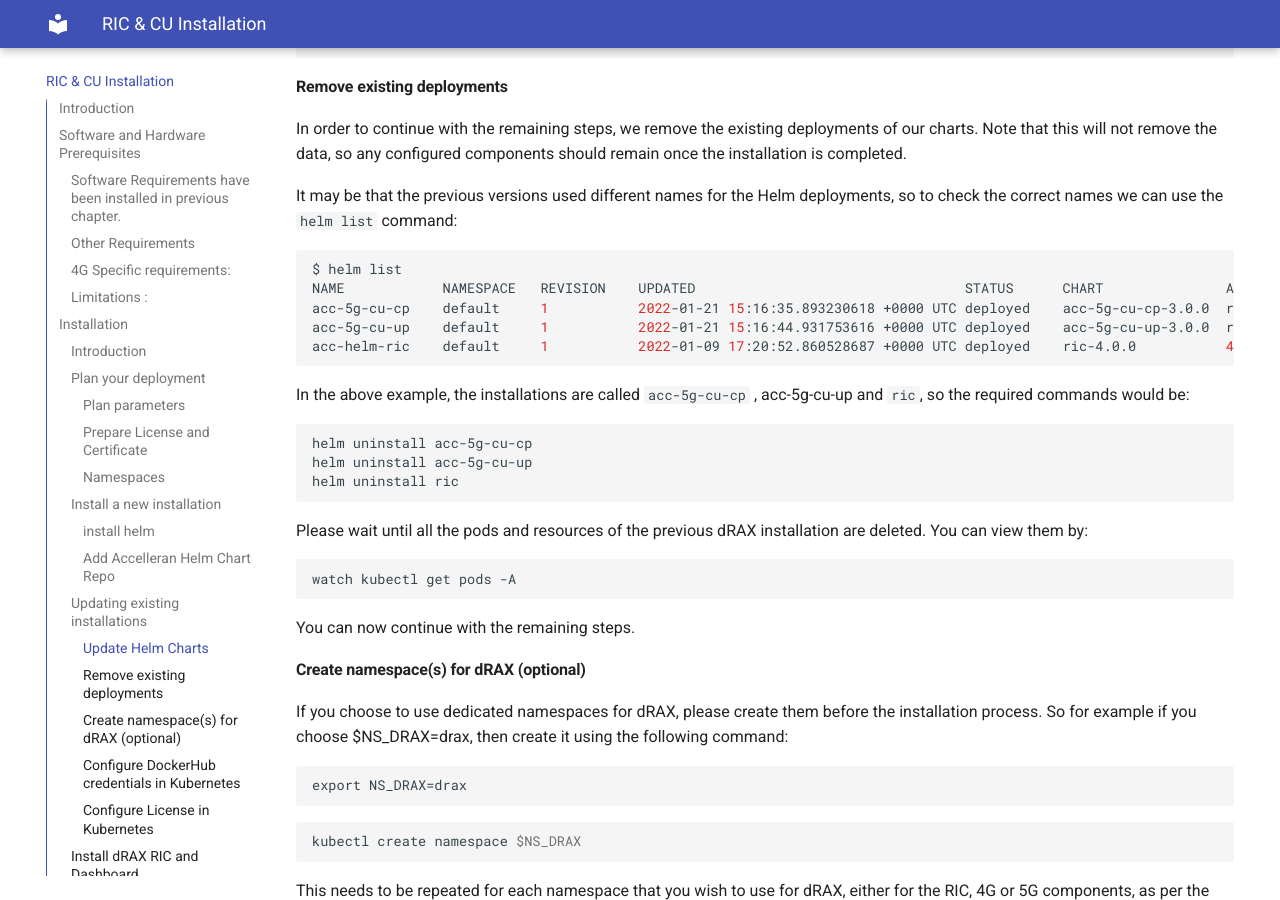
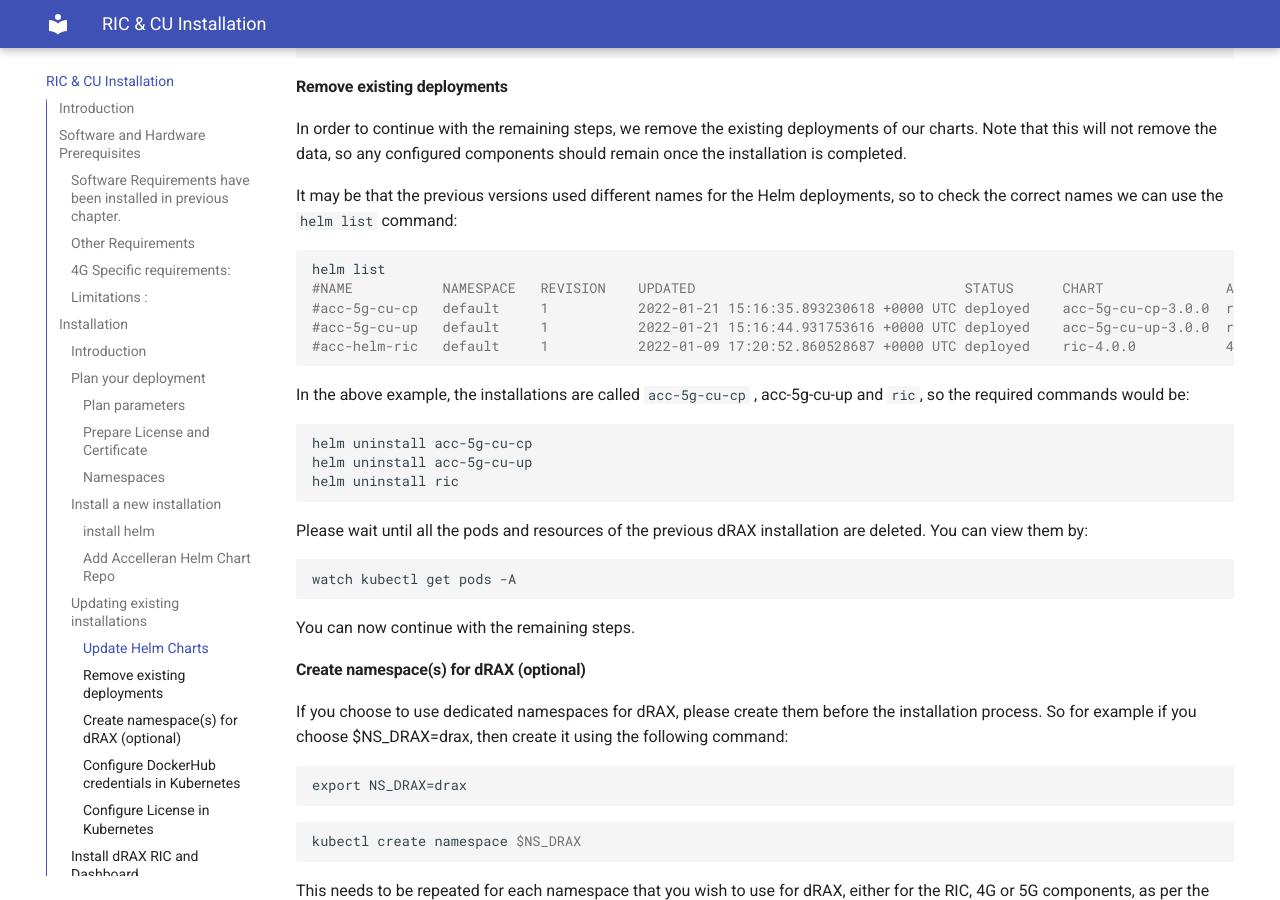
Before and after one commit to accelleran/drax-docs, an MkDocs documentation site: the page built from docs/drax-install/index.md, in a window 1280 px wide and 900 px high, scrolled down 3973 px. Built offline with MkDocs 1.6.1 and Material for MkDocs 9.7.7, drawn with Linux system fonts in a browser that asks for light colours; the version menu is left out.

Commit message:
Update index.md

````diff
--- a/docs/drax-install/index.md
+++ b/docs/drax-install/index.md
@@ -146,11 +146,11 @@ Note that this will not remove the data, so any configured components should rem
 It may be that the previous versions used different names for the Helm deployments, so to check the correct names we can use the `helm list` command:
 
 ``` bash
-$ helm list
-NAME        	NAMESPACE	REVISION	UPDATED                                	STATUS  	CHART             	APP VERSION
-acc-5g-cu-cp	default  	1       	2022-01-21 15:16:35.893230618 +0000 UTC	deployed	acc-5g-cu-cp-3.0.0	release-2.3-duvel-8b8d7f05
-acc-5g-cu-up	default  	1       	2022-01-21 15:16:44.931753616 +0000 UTC	deployed	acc-5g-cu-up-3.0.0	release-2.3-duvel-8b8d7f05
-acc-helm-ric	default  	1       	2022-01-09 17:20:52.860528687 +0000 UTC	deployed  	ric-4.0.0         	4.0.0
+helm list
+#NAME        	NAMESPACE	REVISION	UPDATED                                	STATUS  	CHART             	APP VERSION
+#acc-5g-cu-cp	default  	1       	2022-01-21 15:16:35.893230618 +0000 UTC	deployed	acc-5g-cu-cp-3.0.0	release-2.3-duvel-8b8d7f05
+#acc-5g-cu-up	default  	1       	2022-01-21 15:16:44.931753616 +0000 UTC	deployed	acc-5g-cu-up-3.0.0	release-2.3-duvel-8b8d7f05
+#acc-helm-ric	default  	1       	2022-01-09 17:20:52.860528687 +0000 UTC	deployed  	ric-4.0.0         	4.0.0
 
 ```
 
````
